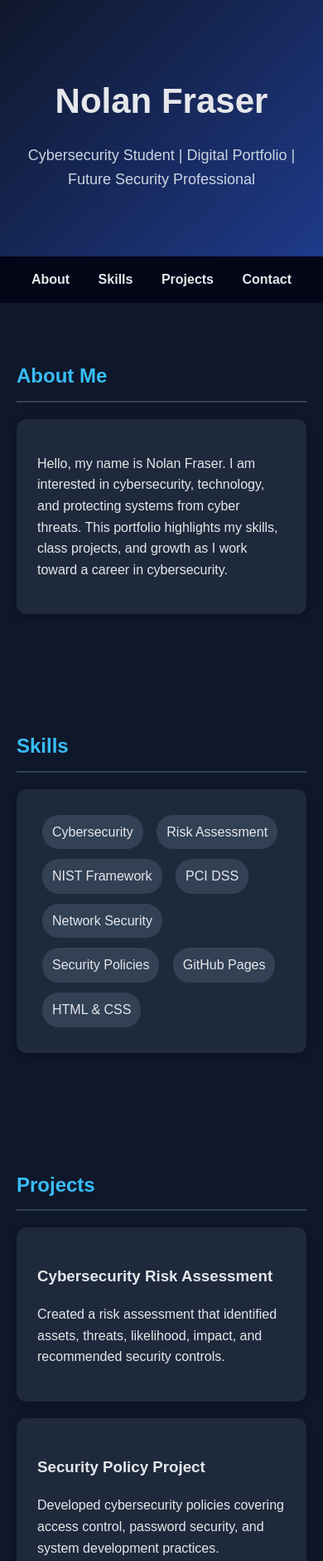
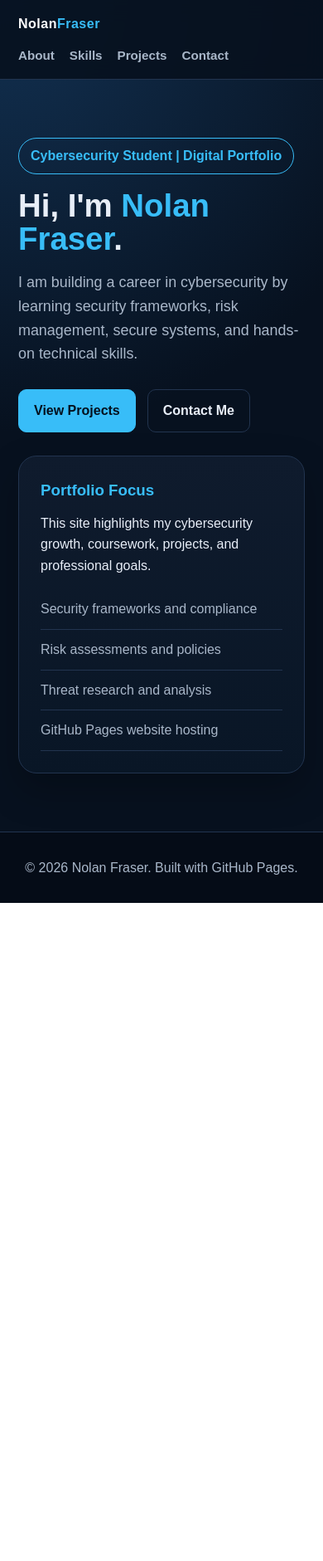
Before and after one commit to Sharprl/NolanFraser.github.io, a plain HTML site: page index.html in a window 390 px wide. Shown: the top 1881 px of the page at 83% size. After the commit the page ends 1088 px from the top, so only its background shows below. Drawn offline with Linux system fonts and the light colour scheme.

Commit message:
Add files via upload

```diff
--- a/index.html
+++ b/index.html
@@ -4,167 +4,48 @@
   <meta charset="UTF-8" />
   <meta name="viewport" content="width=device-width, initial-scale=1.0" />
   <title>Nolan Fraser | Cybersecurity Portfolio</title>
-  <style>
-    body {
-      margin: 0;
-      font-family: Arial, sans-serif;
-      background: #0f172a;
-      color: #e5e7eb;
-      line-height: 1.6;
-    }
-
-    header {
-      padding: 60px 20px;
-      text-align: center;
-      background: linear-gradient(135deg, #0f172a, #1e3a8a);
-    }
-
-    header h1 {
-      font-size: 42px;
-      margin-bottom: 10px;
-    }
-
-    header p {
-      font-size: 18px;
-      color: #cbd5e1;
-    }
-
-    nav {
-      background: #020617;
-      padding: 15px;
-      text-align: center;
-    }
-
-    nav a {
-      color: #e5e7eb;
-      text-decoration: none;
-      margin: 0 15px;
-      font-weight: bold;
-    }
-
-    nav a:hover {
-      color: #38bdf8;
-    }
-
-    section {
-      max-width: 900px;
-      margin: auto;
-      padding: 50px 20px;
-    }
-
-    h2 {
-      color: #38bdf8;
-      border-bottom: 2px solid #334155;
-      padding-bottom: 10px;
-    }
-
-    .card {
-      background: #1e293b;
-      padding: 25px;
-      margin: 20px 0;
-      border-radius: 12px;
-      box-shadow: 0 4px 12px rgba(0,0,0,0.3);
-    }
-
-    .skills span {
-      display: inline-block;
-      background: #334155;
-      padding: 8px 12px;
-      margin: 6px;
-      border-radius: 20px;
-    }
-
-    footer {
-      text-align: center;
-      padding: 25px;
-      background: #020617;
-      color: #94a3b8;
-    }
-
-    a {
-      color: #38bdf8;
-    }
-  </style>
+  <link rel="stylesheet" href="styles.css" />
 </head>
 <body>
+<nav class="navbar">
+  <div class="nav-container">
+    <a class="logo" href="index.html">Nolan<span>Fraser</span></a>
+    <ul class="nav-links">
+      <li><a href="about.html" >About</a></li>
+      <li><a href="skills.html" >Skills</a></li>
+      <li><a href="projects.html" >Projects</a></li>
+      <li><a href="contact.html" >Contact</a></li>
+    </ul>
+  </div>
+</nav>
 
-  <header>
-    <h1>Nolan Fraser</h1>
-    <p>Cybersecurity Student | Digital Portfolio | Future Security Professional</p>
-  </header>
+<header class="hero">
+  <div class="hero-card">
+    <div class="hero-text">
+      <div class="badge">Cybersecurity Student | Digital Portfolio</div>
+      <h1>Hi, I'm <span>Nolan Fraser</span>.</h1>
+      <p>I am building a career in cybersecurity by learning security frameworks, risk management, secure systems, and hands-on technical skills.</p>
+      <div class="hero-buttons">
+        <a class="btn btn-primary" href="projects.html">View Projects</a>
+        <a class="btn" href="contact.html">Contact Me</a>
+      </div>
+    </div>
+    <div class="status-card">
+      <h3>Portfolio Focus</h3>
+      <p>This site highlights my cybersecurity growth, coursework, projects, and professional goals.</p>
+      <ul class="status-list">
+        <li>Security frameworks and compliance</li>
+        <li>Risk assessments and policies</li>
+        <li>Threat research and analysis</li>
+        <li>GitHub Pages website hosting</li>
+      </ul>
+    </div>
+  </div>
+</header>
 
-  <nav>
-    <a href="#about">About</a>
-    <a href="#skills">Skills</a>
-    <a href="#projects">Projects</a>
-    <a href="#contact">Contact</a>
-  </nav>
-
-  <section id="about">
-    <h2>About Me</h2>
-    <div class="card">
-      <p>
-        Hello, my name is Nolan Fraser. I am interested in cybersecurity, technology,
-        and protecting systems from cyber threats. This portfolio highlights my skills,
-        class projects, and growth as I work toward a career in cybersecurity.
-      </p>
-    </div>
-  </section>
-
-  <section id="skills">
-    <h2>Skills</h2>
-    <div class="card skills">
-      <span>Cybersecurity</span>
-      <span>Risk Assessment</span>
-      <span>NIST Framework</span>
-      <span>PCI DSS</span>
-      <span>Network Security</span>
-      <span>Security Policies</span>
-      <span>GitHub Pages</span>
-      <span>HTML & CSS</span>
-    </div>
-  </section>
-
-  <section id="projects">
-    <h2>Projects</h2>
-
-    <div class="card">
-      <h3>Cybersecurity Risk Assessment</h3>
-      <p>
-        Created a risk assessment that identified assets, threats, likelihood,
-        impact, and recommended security controls.
-      </p>
-    </div>
-
-    <div class="card">
-      <h3>Security Policy Project</h3>
-      <p>
-        Developed cybersecurity policies covering access control, password security,
-        and system development practices.
-      </p>
-    </div>
-
-    <div class="card">
-      <h3>Compliance Case Study</h3>
-      <p>
-        Analyzed a business case study using frameworks such as NIST, PCI DSS,
-        and cybersecurity best practices.
-      </p>
-    </div>
-  </section>
-
-  <section id="contact">
-    <h2>Contact</h2>
-    <div class="card">
-      <p>Email: your-email@example.com</p>
-      <p>GitHub: <a href="https://github.com/SharpI" target="_blank">github.com/SharpI</a></p>
-      <p>LinkedIn: Add your LinkedIn link here</p>
-    </div>
-  </section>
-
-  <footer>
-    <p>© 2026 Nolan Fraser. All rights reserved.</p>
-  </footer>
-
+<footer>
+  <p>&copy; 2026 Nolan Fraser. Built with GitHub Pages.</p>
+</footer>
+<script src="script.js"></script>
 </body>
 </html>
--- /dev/null
+++ b/script.js
@@ -0,0 +1,2 @@
+
+console.log("Nolan Fraser portfolio loaded successfully.");
--- /dev/null
+++ b/styles.css
@@ -0,0 +1,275 @@
+
+* { margin: 0; padding: 0; box-sizing: border-box; }
+
+:root {
+  --bg: #07111f;
+  --panel: #0f1b2d;
+  --panel-2: #12233a;
+  --text: #e8eef8;
+  --muted: #a9b7c9;
+  --accent: #38bdf8;
+  --accent-2: #22c55e;
+  --border: #22344f;
+}
+
+body {
+  font-family: Arial, Helvetica, sans-serif;
+  background: radial-gradient(circle at top left, #123152, var(--bg) 45%);
+  color: var(--text);
+  line-height: 1.6;
+}
+
+a { color: inherit; text-decoration: none; }
+
+.navbar {
+  position: sticky;
+  top: 0;
+  z-index: 100;
+  background: rgba(7, 17, 31, 0.9);
+  backdrop-filter: blur(12px);
+  border-bottom: 1px solid var(--border);
+}
+
+.nav-container {
+  max-width: 1150px;
+  margin: auto;
+  padding: 16px 22px;
+  display: flex;
+  justify-content: space-between;
+  align-items: center;
+}
+
+.logo {
+  font-weight: 800;
+  letter-spacing: 0.5px;
+  color: white;
+}
+
+.logo span { color: var(--accent); }
+
+.nav-links {
+  display: flex;
+  gap: 18px;
+  list-style: none;
+  flex-wrap: wrap;
+}
+
+.nav-links a {
+  color: var(--muted);
+  font-weight: 700;
+  font-size: 0.95rem;
+}
+
+.nav-links a:hover,
+.nav-links .active {
+  color: var(--accent);
+}
+
+.hero {
+  min-height: 82vh;
+  display: grid;
+  place-items: center;
+  padding: 70px 22px;
+}
+
+.hero-card {
+  max-width: 1050px;
+  display: grid;
+  grid-template-columns: 1.2fr 0.8fr;
+  gap: 28px;
+  align-items: center;
+}
+
+.badge {
+  display: inline-block;
+  padding: 8px 14px;
+  border: 1px solid var(--accent);
+  border-radius: 999px;
+  color: var(--accent);
+  margin-bottom: 18px;
+  font-weight: 700;
+}
+
+h1 {
+  font-size: clamp(2.4rem, 6vw, 5rem);
+  line-height: 1.05;
+  margin-bottom: 18px;
+}
+
+h1 span, h2 span { color: var(--accent); }
+
+.hero-text p {
+  color: var(--muted);
+  font-size: 1.12rem;
+  max-width: 700px;
+}
+
+.hero-buttons {
+  display: flex;
+  gap: 14px;
+  margin-top: 28px;
+  flex-wrap: wrap;
+}
+
+.btn {
+  padding: 12px 18px;
+  border-radius: 10px;
+  font-weight: 800;
+  border: 1px solid var(--border);
+  transition: 0.2s;
+}
+
+.btn-primary {
+  background: var(--accent);
+  color: #04111f;
+  border-color: var(--accent);
+}
+
+.btn:hover { transform: translateY(-2px); }
+
+.status-card {
+  background: linear-gradient(180deg, var(--panel), #091626);
+  border: 1px solid var(--border);
+  border-radius: 22px;
+  padding: 26px;
+  box-shadow: 0 20px 45px rgba(0,0,0,0.25);
+}
+
+.status-card h3 { color: var(--accent); margin-bottom: 12px; }
+
+.status-list {
+  list-style: none;
+  margin-top: 16px;
+}
+
+.status-list li {
+  padding: 11px 0;
+  border-bottom: 1px solid var(--border);
+  color: var(--muted);
+}
+
+main {
+  max-width: 1150px;
+  margin: auto;
+  padding: 70px 22px;
+}
+
+.page-header {
+  padding: 70px 0 35px;
+}
+
+.page-header h1 { font-size: clamp(2rem, 5vw, 4rem); }
+
+.page-header p {
+  max-width: 760px;
+  color: var(--muted);
+  font-size: 1.1rem;
+}
+
+.section-title {
+  font-size: 2rem;
+  margin: 40px 0 22px;
+  border-left: 4px solid var(--accent);
+  padding-left: 14px;
+}
+
+.grid {
+  display: grid;
+  grid-template-columns: repeat(auto-fit, minmax(260px, 1fr));
+  gap: 18px;
+}
+
+.card {
+  background: rgba(15, 27, 45, 0.9);
+  border: 1px solid var(--border);
+  border-radius: 18px;
+  padding: 24px;
+  transition: 0.2s;
+}
+
+.card:hover {
+  border-color: var(--accent);
+  transform: translateY(-4px);
+}
+
+.card h3 {
+  color: var(--accent);
+  margin-bottom: 10px;
+}
+
+.card p, .card li {
+  color: var(--muted);
+}
+
+.timeline {
+  border-left: 2px solid var(--border);
+  padding-left: 22px;
+}
+
+.timeline-item {
+  margin-bottom: 26px;
+  position: relative;
+}
+
+.timeline-item::before {
+  content: "";
+  position: absolute;
+  left: -31px;
+  top: 5px;
+  width: 14px;
+  height: 14px;
+  border-radius: 50%;
+  background: var(--accent);
+}
+
+.skill-pill {
+  display: inline-block;
+  margin: 7px 7px 0 0;
+  padding: 9px 13px;
+  background: var(--panel-2);
+  border: 1px solid var(--border);
+  border-radius: 999px;
+  color: var(--text);
+  font-weight: 700;
+}
+
+.project-meta {
+  margin-top: 14px;
+  display: flex;
+  gap: 8px;
+  flex-wrap: wrap;
+}
+
+.tag {
+  font-size: 0.8rem;
+  color: #04111f;
+  background: var(--accent);
+  padding: 5px 9px;
+  border-radius: 999px;
+  font-weight: 800;
+}
+
+.contact-box {
+  background: var(--panel);
+  border: 1px solid var(--border);
+  border-radius: 20px;
+  padding: 28px;
+}
+
+.contact-box a {
+  color: var(--accent);
+  font-weight: 800;
+}
+
+footer {
+  text-align: center;
+  padding: 30px;
+  color: var(--muted);
+  border-top: 1px solid var(--border);
+  background: #050c17;
+}
+
+@media (max-width: 850px) {
+  .hero-card { grid-template-columns: 1fr; }
+  .nav-container { align-items: flex-start; flex-direction: column; gap: 12px; }
+}
```
Also changed, not shown: about.html (added, +59 -0 lines), contact.html (added, +41 -0 lines), projects.html (added, +60 -0 lines), skills.html (added, +56 -0 lines).
